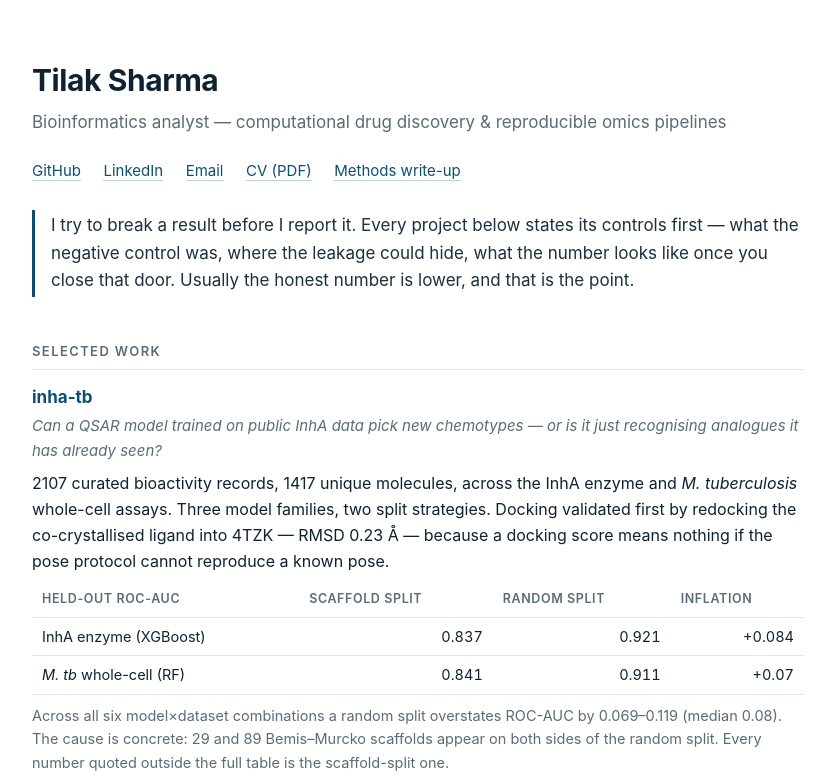
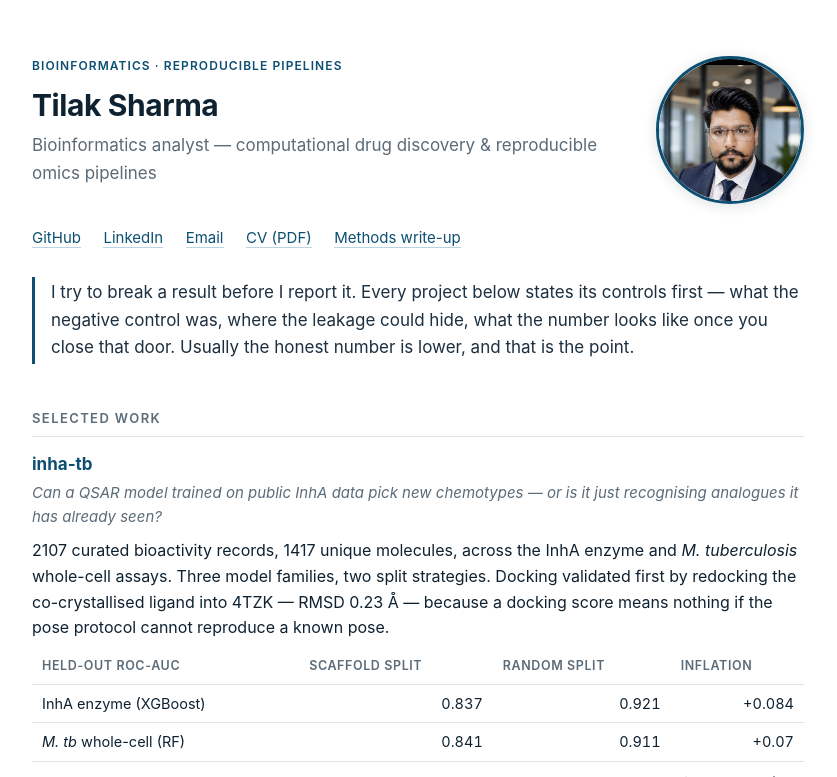
Before and after one commit to TilakSharma07/TilakSharma07.github.io, a plain HTML site: page index.html in a window 1280 px wide. Shown: the top 777 px of the page, without its empty margins (222-1059 px from the left). Drawn offline with Linux system fonts and the light colour scheme.

Commit message:
Add portrait and hero layout; automatic dark mode

```diff
--- a/index.html
+++ b/index.html
@@ -33,10 +33,32 @@ th{color:var(--mid);font-weight:600;font-size:12.5px;text-transform:uppercase;le
 td.n{font-variant-numeric:tabular-nums;text-align:right;white-space:nowrap}
 .foot{color:var(--mid);font-size:14px;margin-top:52px;padding-top:18px;border-top:1px solid var(--line)}
 code{background:#f2f5f7;padding:1px 5px;border-radius:3px;font-size:13.5px}
+
+.hero{display:flex;gap:28px;align-items:flex-start;margin:0 0 6px}
+.hero-txt{flex:1;min-width:0}
+.hero img{width:148px;height:148px;border-radius:50%;object-fit:cover;flex:none;
+  border:3px solid var(--accent);box-shadow:0 2px 14px rgba(15,34,49,.14)}
+.hero h1{margin:0 0 2px}
+.kicker{font-size:12px;letter-spacing:.09em;text-transform:uppercase;
+  color:var(--accent);font-weight:600;margin:0 0 6px}
+@media(max-width:560px){
+  .hero{flex-direction:column;align-items:center;text-align:center;gap:16px}
+  .hero img{width:118px;height:118px}
+}
+@media(prefers-color-scheme:dark){
+  :root{--ink:#e7edf2;--mid:#9fb0bd;--line:#2a3a47;--accent:#6fb3d6;--bg:#0f1720}
+  .hero img{box-shadow:0 2px 14px rgba(0,0,0,.5)}
+}
 </style></head><body><div class="wrap">
 
+<div class="hero">
+<div class="hero-txt">
+<p class="kicker">Bioinformatics &middot; reproducible pipelines</p>
 <h1>Tilak Sharma</h1>
 <p class="sub">Bioinformatics analyst — computational drug discovery &amp; reproducible omics pipelines</p>
+</div>
+<img src="portrait.jpg" alt="Tilak Sharma" width="148" height="148">
+</div>
 <p class="links">
 <a href="https://github.com/TilakSharma07">GitHub</a>
 <a href="https://www.linkedin.com/in/tilak-sharma-b059291a7">LinkedIn</a>
```
Also changed, not shown: portrait.jpg (added).
